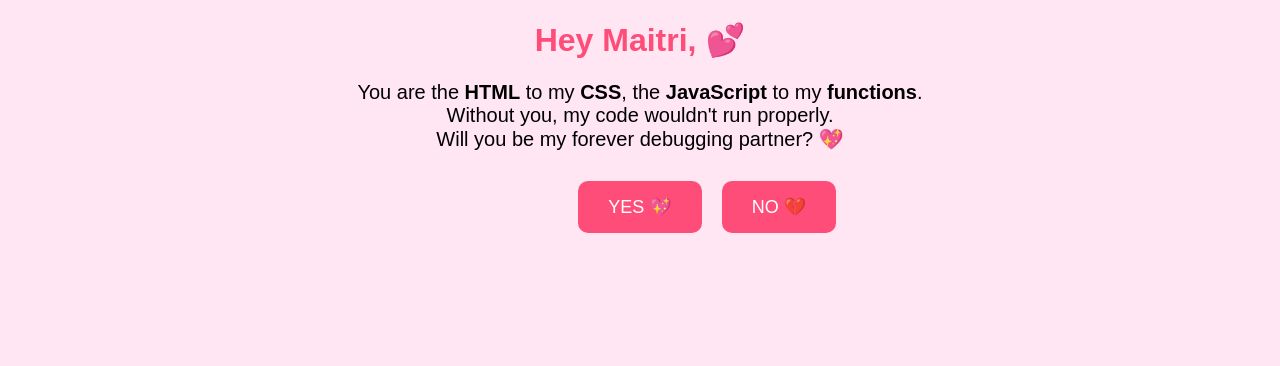
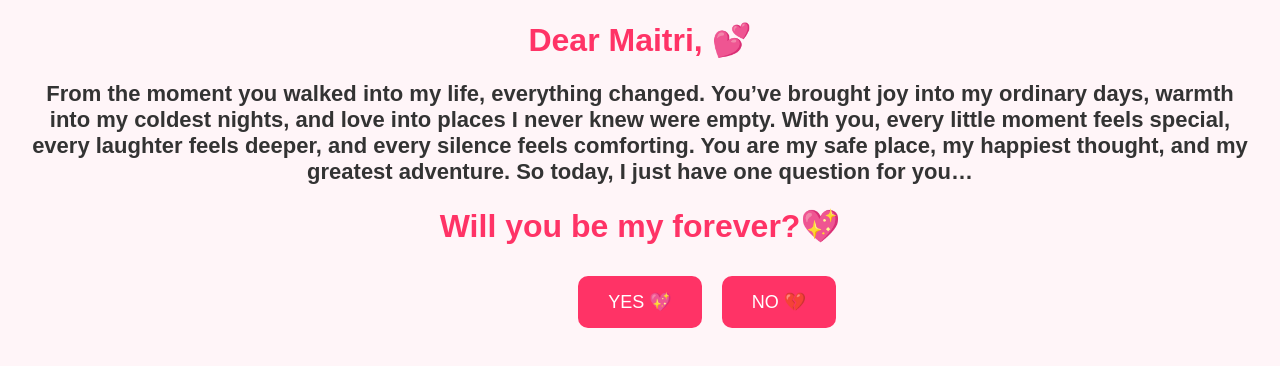
Before and after one commit to hardik567/proposal, a plain HTML site: page index.html in a window 1280 px wide. Drawn offline with Linux system fonts and the light colour scheme.

Commit message:
Update index.html

```diff
--- a/index.html
+++ b/index.html
@@ -3,23 +3,26 @@
 <head>
     <meta charset="UTF-8">
     <meta name="viewport" content="width=device-width, initial-scale=1.0">
-    <title>Proposal for Maitri 💖</title>
+    <title>A Special Question for You 💖</title>
     <style>
         body {
             font-family: Arial, sans-serif;
             text-align: center;
-            background-color: #ffe6f2;
-            overflow: hidden; /* Prevent scrolling when button moves */
+            background-color: #fff5f8;
+            overflow: hidden;
         }
         h1 {
-            color: #ff4d79;
+            color: #ff3366;
         }
         #proposal {
-            font-size: 20px;
+            font-size: 22px;
+            font-weight: bold;
+            color: #333;
             margin-top: 20px;
+            padding: 0 20px;
         }
         .btn {
-            background-color: #ff4d79;
+            background-color: #ff3366;
             color: white;
             border: none;
             padding: 15px 30px;
@@ -30,7 +33,7 @@
             position: absolute;
         }
         .btn:hover {
-            background-color: #e6005c;
+            background-color: #cc0052;
         }
         #yes {
             position: relative;
@@ -44,25 +47,48 @@
             color: #ff0066;
             margin-top: 20px;
         }
+        #heart {
+            font-size: 50px;
+            display: none;
+            animation: heartbeat 1.5s infinite;
+        }
+        @keyframes heartbeat {
+            0% { transform: scale(1); }
+            50% { transform: scale(1.3); }
+            100% { transform: scale(1); }
+        }
     </style>
 </head>
 <body>
 
-    <h1>Hey Maitri, 💕</h1>
-    <p id="proposal">You are the <b>HTML</b> to my <b>CSS</b>, the <b>JavaScript</b> to my <b>functions</b>. <br>
-    Without you, my code wouldn't run properly. <br> Will you be my forever debugging partner? 💖</p>
+    <h1>Dear Maitri, 💕</h1>
+    <p id="proposal">
+        From the moment you walked into my life, everything changed. You’ve brought joy into my ordinary days, warmth into my coldest nights, and love into places I never knew were empty.
 
-    <button id="yes" class="btn" onclick="respond('Yes')">YES 💖</button>
+        With you, every little moment feels special, every laughter feels deeper, and every silence feels comforting. You are my safe place, my happiest thought, and my greatest adventure.
+
+        So today, I just have one question for you…
+
+    </p>
+    <h1>Will you be my forever?💖</h1>
+
+
+    <button id="yes" class="btn" onclick="respond()">YES 💖</button>
     <button id="no" class="btn" onmouseover="moveButton()" ontouchstart="moveButton()">NO 💔</button>
 
     <p id="response"></p>
+    <p id="heart">❤️</p>
 
     <script>
-        function respond(answer) {
-            if (answer === "Yes") {
-                document.getElementById("response").innerHTML = "Yay! Our love script will run forever! ❤️💍";
-            }
-        }
+        function respond() {
+    document.getElementById("proposal").innerHTML = "You just made my world perfect! 💖";
+    document.getElementById("response").innerHTML = "I promise to always be by your side, through every moment of life. 💍✨";
+    document.getElementById("heart").style.display = "block";
+
+    // Hide the NO button
+    document.getElementById("no").style.display = "none";
+}
+
 
         function moveButton() {
             let x = Math.random() * (window.innerWidth - 100);
```
